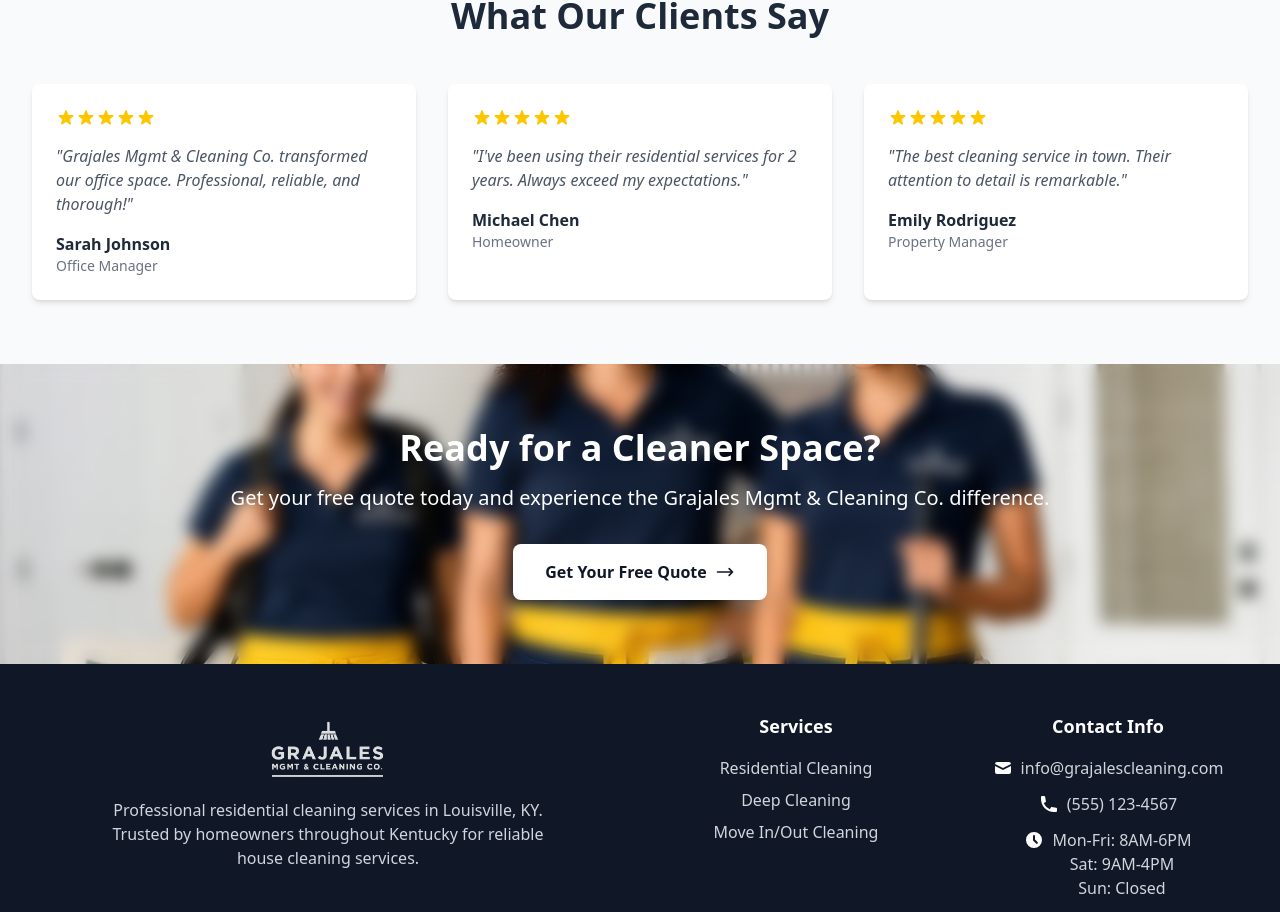
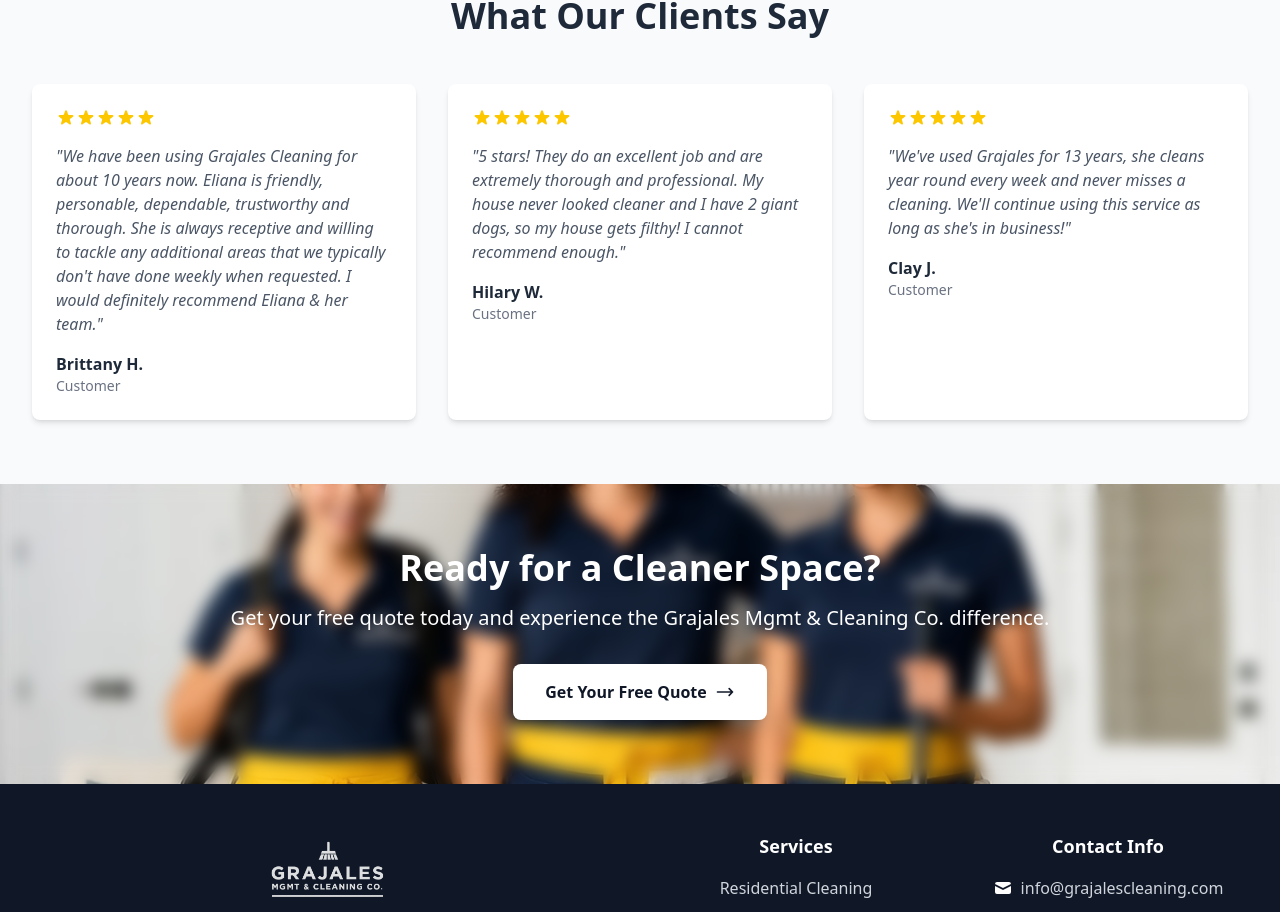
Before and after one commit to grajales-cleaning/grajales-cleaning.github.io, a React (Vite) app: page / in a window 1280 px wide. Shown: the part 2231-3143 px from the top of the page. Built offline with nearby package versions, Linux system fonts and the light colour scheme.

Commit message:
reviews added

```diff
--- a/src/pages/HomePage.tsx
+++ b/src/pages/HomePage.tsx
@@ -5,19 +5,19 @@
 const HomePage = () => {
   const testimonials = [
     {
-      text: "Grajales Mgmt & Cleaning Co. transformed our office space. Professional, reliable, and thorough!",
-      author: "Sarah Johnson",
-      role: "Office Manager"
+      text: "We have been using Grajales Cleaning for about 10 years now. Eliana is friendly, personable, dependable, trustworthy and thorough. She is always receptive and willing to tackle any additional areas that we typically don't have done weekly when requested. I would definitely recommend Eliana & her team.",
+      author: "Brittany H.",
+      role: "Customer"
     },
     {
-      text: "I've been using their residential services for 2 years. Always exceed my expectations.",
-      author: "Michael Chen",
-      role: "Homeowner"
+      text: "5 stars! They do an excellent job and are extremely thorough and professional. My house never looked cleaner and I have 2 giant dogs, so my house gets filthy! I cannot recommend enough.",
+      author: "Hilary W.",
+      role: "Customer"
     },
     {
-      text: "The best cleaning service in town. Their attention to detail is remarkable.",
-      author: "Emily Rodriguez",
-      role: "Property Manager"
+      text: "We've used Grajales for 13 years, she cleans year round every week and never misses a cleaning. We'll continue using this service as long as she's in business!",
+      author: "Clay J.",
+      role: "Customer"
     }
   ]
 
```
